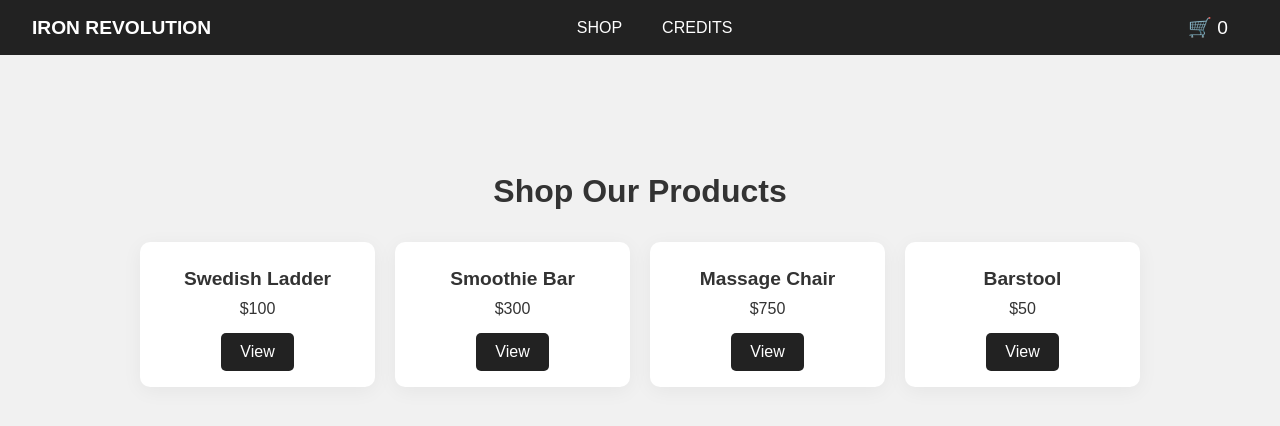
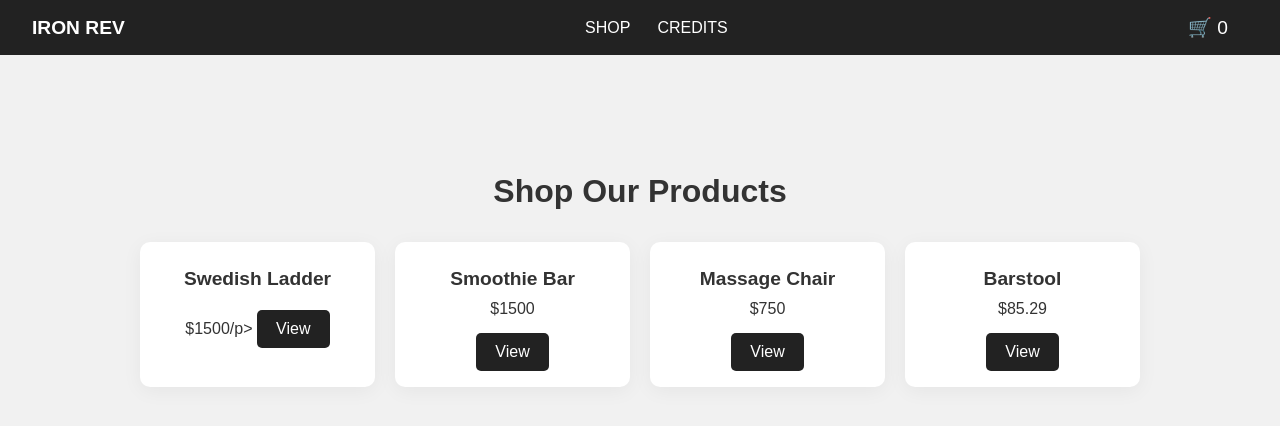
Before and after one commit to PrinterPlace/Iron-Revolution, a plain HTML site: page shop.html in a window 1280 px wide. Drawn offline with Linux system fonts and the light colour scheme.

Commit message:
Update shop.html

```diff
--- a/shop.html
+++ b/shop.html
@@ -35,8 +35,8 @@
 
     .header-inner .middle {
       display: flex;
-      gap: 20px;
-      margin-left: -90px;
+      gap: 7px;
+      align-items: middle;
     }
 
     .header-inner .middle a {
@@ -121,7 +121,7 @@
   <header>
     <div class="header-inner">
       <div class="left">
-        <a class="logo" href="index.html">Iron Revolution</a>
+        <a class="logo" href="index.html">Iron Rev</a>
       </div>
       <div class="middle">
         <a href="shop.html">Shop</a>
@@ -138,13 +138,13 @@
     <div class="product-grid">
       <div class="product-box">
         <h2>Swedish Ladder</h2>
-        <p>$100</p>
+        <p>$1500/p>
         <a class="button" href="product1.html">View</a>
       </div>
 
       <div class="product-box">
         <h2>Smoothie Bar</h2>
-        <p>$300</p>
+        <p>$1500</p>
         <a class="button" href="product2.html">View</a>
       </div>
 
@@ -156,7 +156,7 @@
 
       <div class="product-box">
         <h2>Barstool</h2>
-        <p>$50</p>
+        <p>$85.29</p>
         <a class="button" href="product4.html">View</a>
       </div>
     </div>
```
